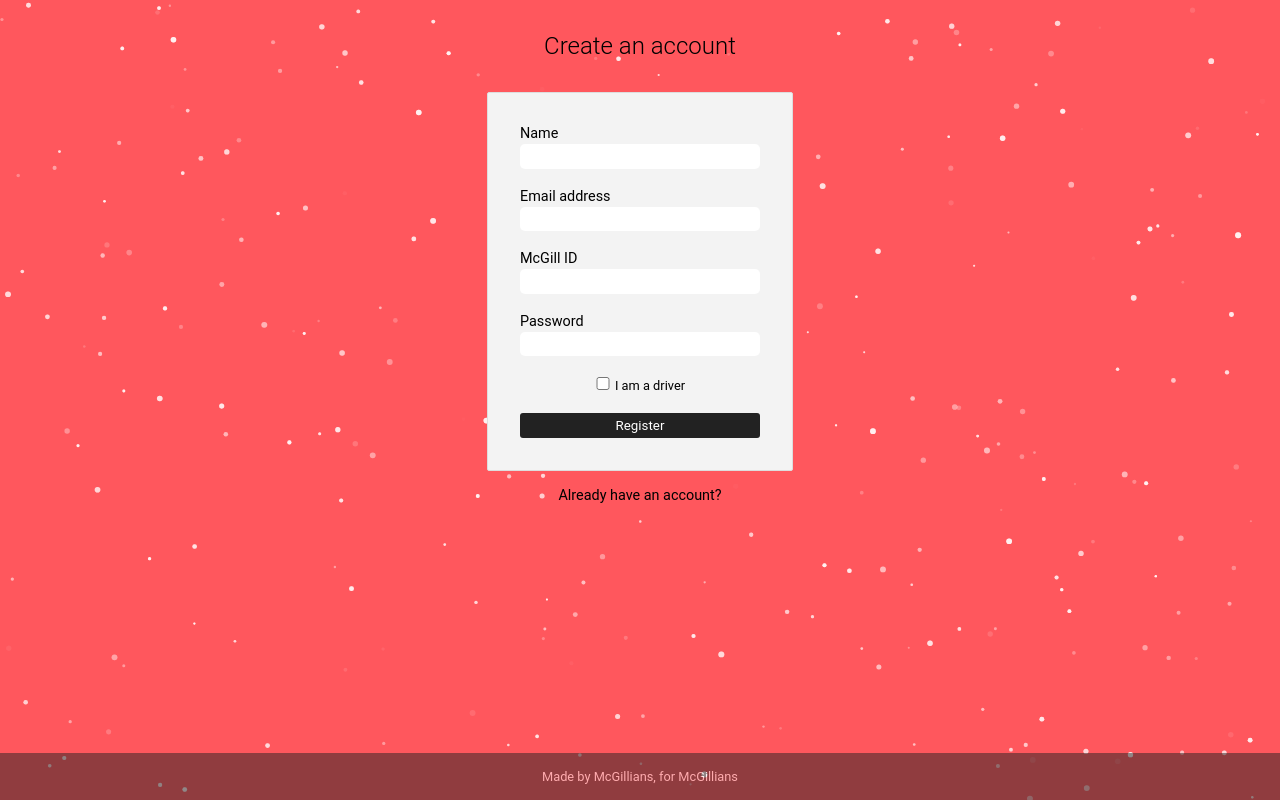
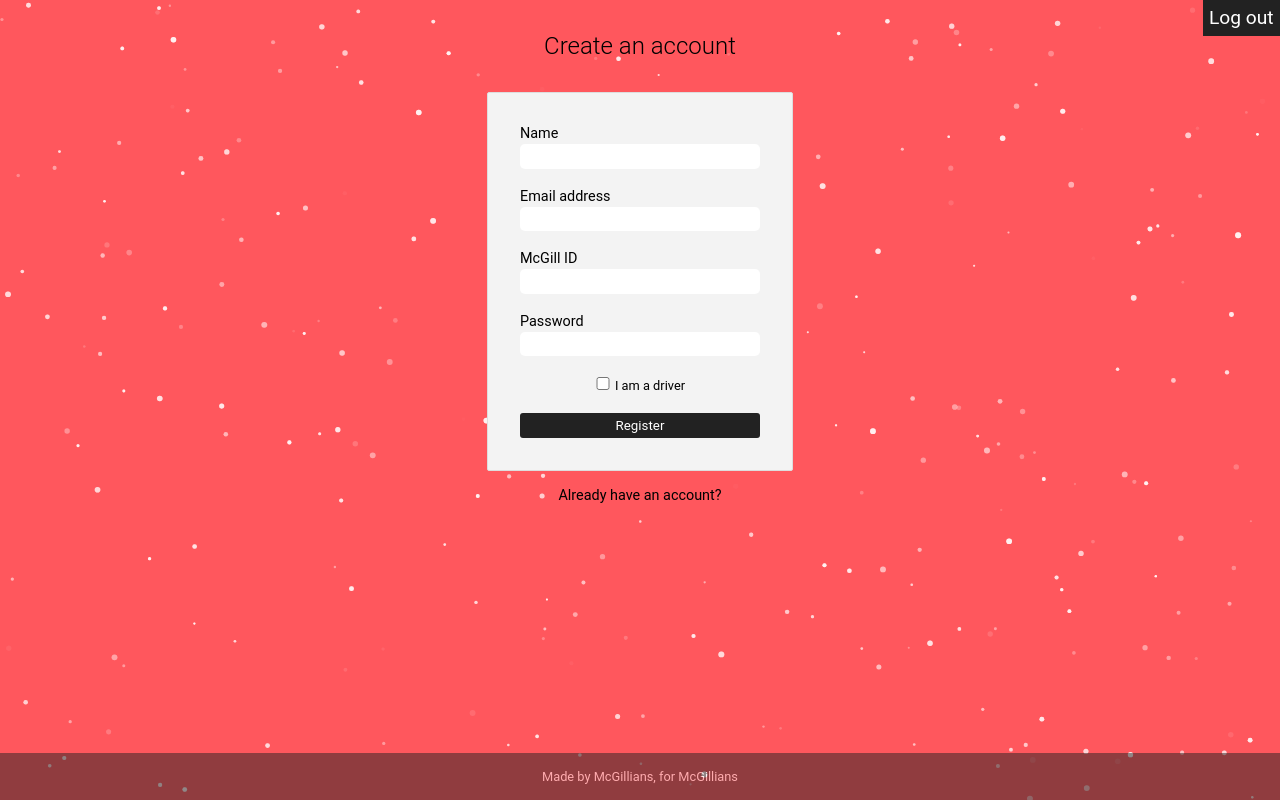
Before and after one commit to YazdanZ/McGill-ECSE428-Project, a React (Create React App) app in the folder frontend/: page / in a window 1280 px wide. Built offline with nearby package versions, Linux system fonts and the light colour scheme.

Commit message:
Added logout button component

```diff
--- a/frontend/src/App.css
+++ b/frontend/src/App.css
@@ -1,10 +1,9 @@
-
 .App {
   text-align: center;
 }
 
 .App-header {
-  pointer-events:none;
+  pointer-events: none;
   z-index: 0;
 }
 
@@ -22,7 +21,7 @@ body {
 .title {
   margin-top: 2rem;
   position: relative;
-  pointer-events:auto;
+  pointer-events: auto;
 
 }
 
@@ -63,6 +62,22 @@ body {
   transition: 0.5s;
 }
 
+#logout_btn {
+  position: absolute;
+  top: 0px;
+  right: 0px;
+  padding: 0.4rem;
+  border: 0;
+  background: #222;
+  color: #fff;
+  font-size: 1.2rem;
+}
+
+#logout_btn:hover {
+  background: #333;
+  transition: all .5s
+}
+
 #reg_btn span:after {
   content: '\00bb';
   position: absolute;
@@ -73,12 +88,12 @@ body {
 }
 
 #reg_btn:hover span {
-padding-right: 25px;
+  padding-right: 25px;
 }
 
 #reg_btn:hover span:after {
-opacity: 1;
-right: 0;
+  opacity: 1;
+  right: 0;
 }
 
 h2 {
--- a/frontend/src/App.js
+++ b/frontend/src/App.js
@@ -1,20 +1,22 @@
 import React from 'react'
 import Signup from './components/pages/Signup'
+import Logout from './components/button/Logout'
 
 import './App.css'
 
 export default function App() {
-    return (
-      <div className='App'>
-        <Signup/>
-        <Footer/>
-      </div>
-    )
+  return (
+    <div className='App'>
+      <Signup />
+      <Logout />
+      <Footer />
+    </div>
+  )
 }
 
 const Footer = () => {
   return (
-      <p className="text-center" style={ FooterStyle }>Made by McGillians, for McGillians</p>
+    <p className="text-center" style={FooterStyle}>Made by McGillians, for McGillians</p>
   )
 }
 
--- /dev/null
+++ b/frontend/src/components/button/Logout.jsx
@@ -0,0 +1,18 @@
+import React from 'react'
+import { Link } from 'react-router-dom'
+import ParticlesComponent from '../Particles'
+import Userfront from "@userfront/core";
+
+import '../../App.css'
+
+export default function Logout() {
+
+    return (
+        <p>
+            <button id="logout_btn" type="submit">
+                Log out
+            </button>
+        </p>
+    )
+
+}
--- /dev/null
+++ b/package.json
@@ -0,0 +1,5 @@
+{
+  "dependencies": {
+    "@userfront/core": "^0.4.7"
+  }
+}
```
Also changed, not shown: 1 other file (tests, documents, lock files or other folders).
